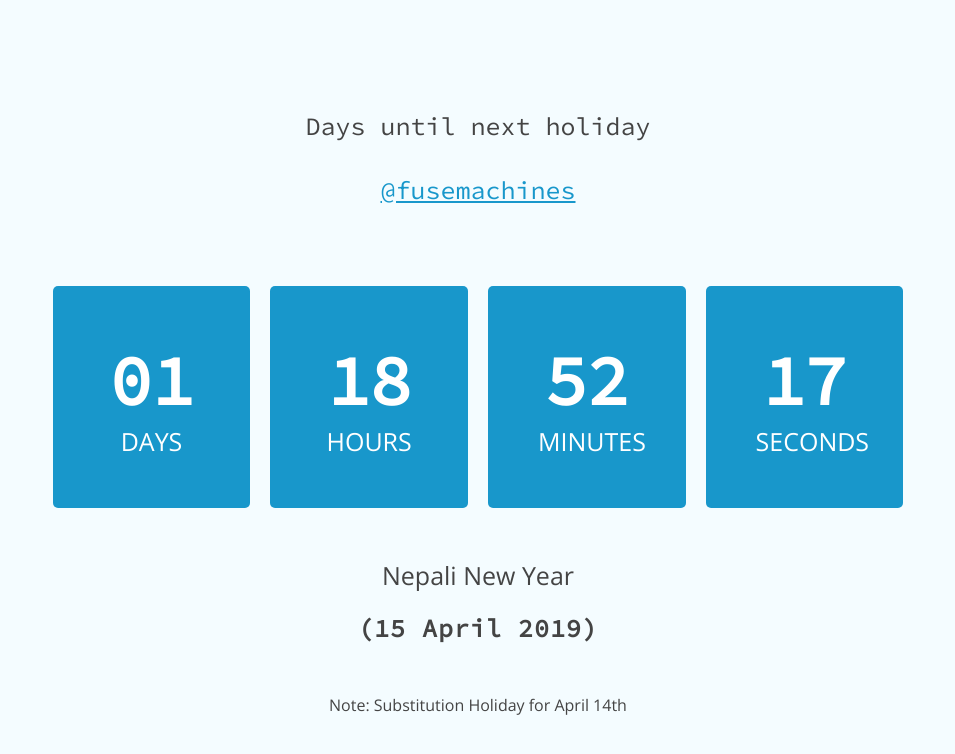
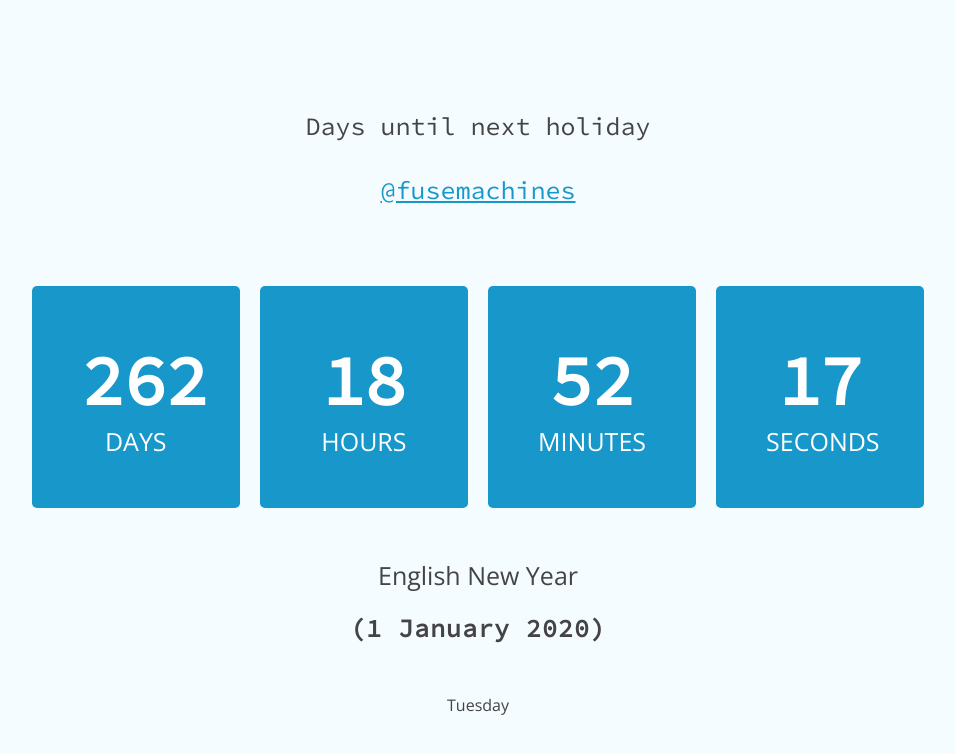
Before and after one commit to pragyakar/days-until, a React (Create React App) app: page / in a window 1280 px wide. Shown: the top 754 px of the page, without its empty margins (162-1117 px from the left). Built offline with nearby package versions, Linux system fonts and the light colour scheme.

Commit message:
:pencil: Updated list of holidays for 2020

```diff
--- a/src/components/Counter/Counter.jsx
+++ b/src/components/Counter/Counter.jsx
@@ -77,7 +77,7 @@ class Counter extends React.Component {
           <span className="event-name">{this.state.nextHoliday.occasion}</span>
           <span className="event-date">({this.state.nextHoliday.date})</span>
           {this.state.nextHoliday.remarks &&
-            <span className="event-remarks">Note: {this.state.nextHoliday.remarks}</span>
+            <span className="event-remarks">{this.state.nextHoliday.remarks}</span>
           }
         </div>
     );
--- a/src/constants/Holidays.jsx
+++ b/src/constants/Holidays.jsx
@@ -2,43 +2,43 @@ export const HolidayList = [
   {
     id: 1,
     occasion: 'English New Year',
-    date: '1 January 2019',
-    remarks: ''
+    date: '1 January 2020',
+    remarks: 'Tuesday'
   },
   {
     id: 2,
     occasion: 'International Womens Day',
-    date: '8 March 2019',
-    remarks: ''
+    date: '8 March 2020',
+    remarks: 'Friday'
   },
   {
     id: 3,
     occasion: 'Holi Purnima',
-    date: '20 March 2019',
-    remarks: ''
+    date: '20 March 2020',
+    remarks: 'Wednesday'
   },
   {
     id: 4,
     occasion: 'Nepali New Year',
-    date: '15 April 2019',
-    remarks: 'Substitution Holiday for April 14th'
+    date: '15 April 2020',
+    remarks: 'Monday - Substitution Holiday for April 14th'
   },
   {
     id: 5,
     occasion: 'Labor Day',
-    date: '1 May 2019',
-    remarks: ''
+    date: '1 May 2020',
+    remarks: 'Wednesday'
   },
   {
     id: 6,
     occasion: 'Dashain Holidays',
-    date: '7 October 2019',
-    remarks: 'October 6th - 9th'
+    date: '6 October 2020',
+    remarks: 'Sunday - Wednesday / October 6th - 9th'
   },
   {
     id: 7,
     occasion: 'Tihar Holidays',
-    date: '27 October 2019',
-    remarks: 'October 27th - 30th'
+    date: '27 October 2020',
+    remarks: 'Sunday - Wednesday / October 27th - 30th'
   },
 ];
```
